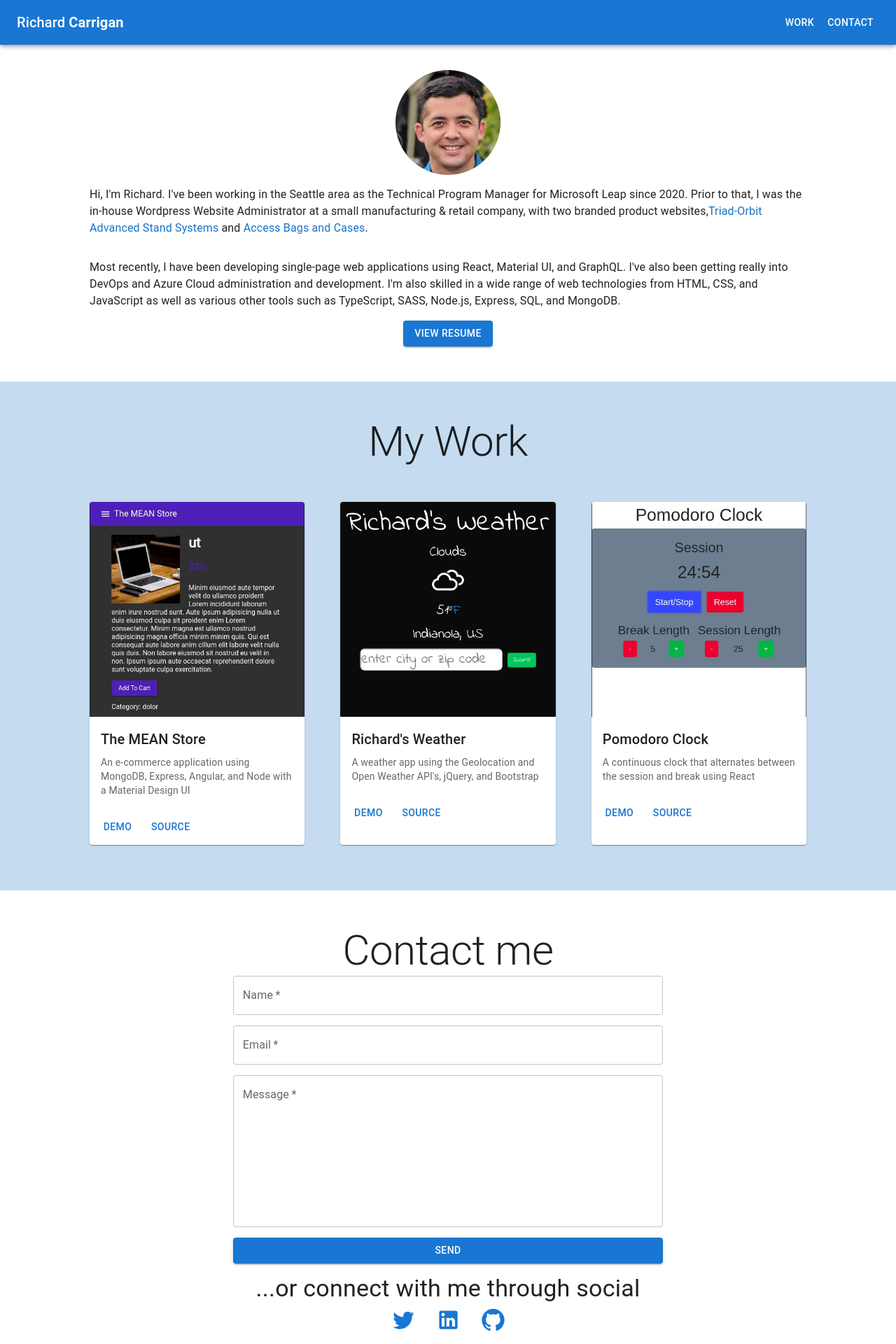
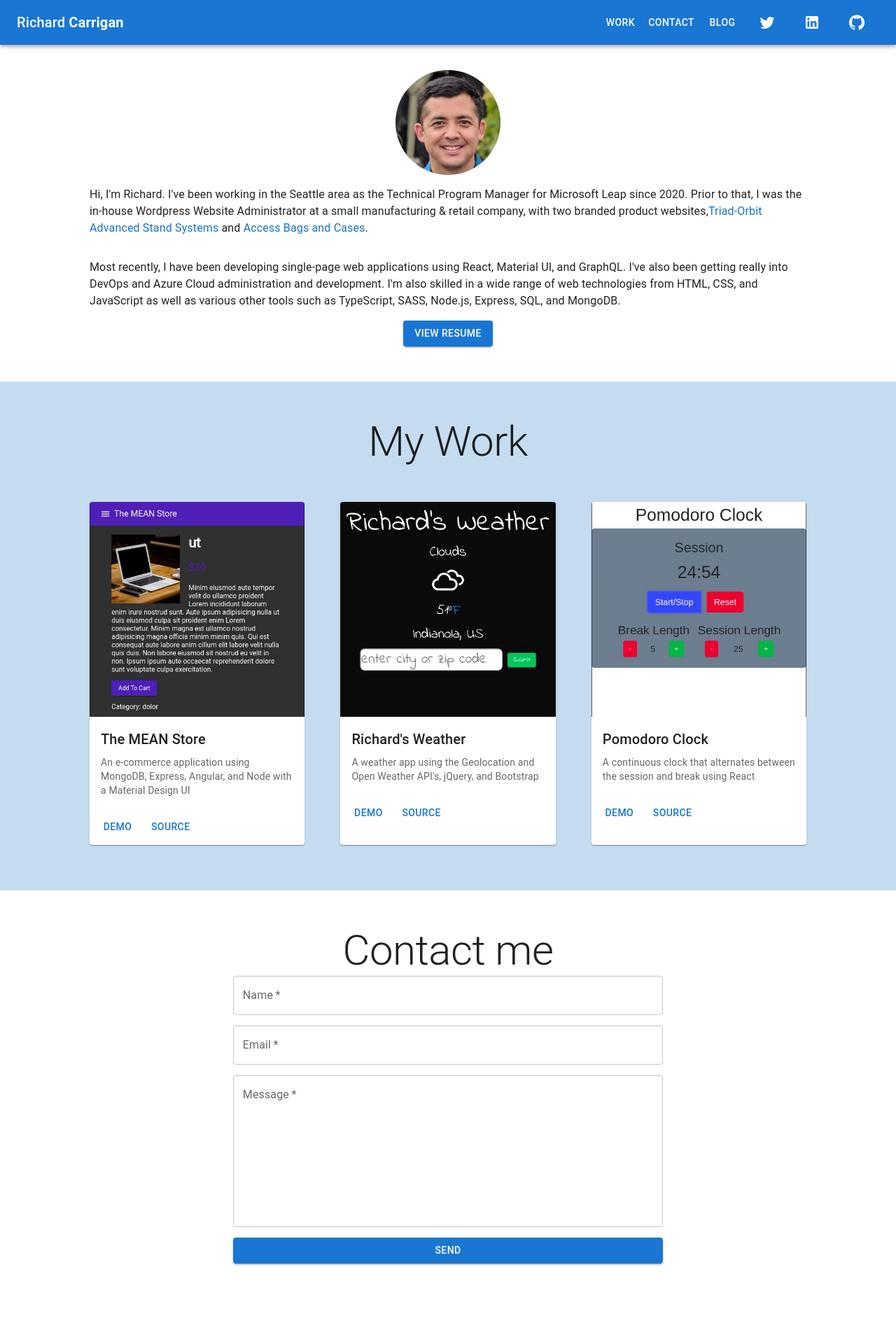
Before and after one commit to richardcarrigan/portfolio, a React (Create React App) app: page / in a window 1280 px wide. Shown: the top 1920 px of the page at 70% size. After the commit the page ends 1870 px from the top, so only its background shows below. Built offline with nearby package versions, Linux system fonts and the light colour scheme.

Commit message:
Move social links to header Fix #3

```diff
--- a/src/components/Contact.jsx
+++ b/src/components/Contact.jsx
@@ -1,7 +1,4 @@
 import { Typography, Button, TextField } from '@mui/material';
-import TwitterIcon from '@mui/icons-material/Twitter';
-import LinkedInIcon from '@mui/icons-material/LinkedIn';
-import GitHubIcon from '@mui/icons-material/GitHub';
 
 export default function Contact() {
   return (
@@ -23,36 +20,6 @@ export default function Contact() {
           Send
         </Button>
       </form>
-      <Typography variant='h4'>...or connect with me through social</Typography>
-      <div class='social'>
-        <a
-          href='https://twitter.com/Rich_Carrigan'
-          target='_blank'
-          rel='noreferrer'
-        >
-          <Button aria-label='Twitter'>
-            <TwitterIcon fontSize='large' />
-          </Button>
-        </a>
-        <a
-          href='https://www.linkedin.com/in/richardcarrigan'
-          target='_blank'
-          rel='noreferrer'
-        >
-          <Button aria-label='LinkedIn'>
-            <LinkedInIcon fontSize='large' />
-          </Button>
-        </a>
-        <a
-          href='https://github.com/nihonjinboy85'
-          target='_blank'
-          rel='noreferrer'
-        >
-          <Button aria-label='Github'>
-            <GitHubIcon fontSize='large' />
-          </Button>
-        </a>
-      </div>
     </section>
   );
 }
--- a/src/components/Header.jsx
+++ b/src/components/Header.jsx
@@ -3,24 +3,24 @@ import {
   AppBar,
   Box,
   Button,
-  // Container,
   Divider,
   Drawer,
   IconButton,
+  Link,
   List,
   ListItem,
   ListItemButton,
   ListItemText,
-  // Menu,
-  // MenuIcon,
-  // MenuItem,
   Toolbar,
   Typography
 } from '@mui/material';
 import MenuIcon from '@mui/icons-material/Menu';
+import TwitterIcon from '@mui/icons-material/Twitter';
+import LinkedInIcon from '@mui/icons-material/LinkedIn';
+import GitHubIcon from '@mui/icons-material/GitHub';
 
 const drawerWidth = 240;
-const navItems = ['Work', 'Contact'];
+const navItems = ['Work', 'Contact', 'Blog'];
 
 export default function Header(props) {
   const { window } = props;
@@ -40,13 +40,45 @@ export default function Header(props) {
         {navItems.map(item => (
           <ListItem key={item} disablePadding>
             <ListItemButton sx={{ textAlign: 'center' }}>
-              <Button href={`#${item.toLowerCase()}`}>
+              <Button
+                href={
+                  item.toLowerCase() === 'blog'
+                    ? `https://blog.richardcarrigan.dev`
+                    : `#${item.toLowerCase()}`
+                }
+              >
                 <ListItemText primary={item} />
               </Button>
             </ListItemButton>
           </ListItem>
         ))}
       </List>
+      <div class='social'>
+        <Link
+          href='https://twitter.com/Rich_Carrigan'
+          target='_blank'
+          rel='noreferrer'
+          aria-label='Twitter'
+        >
+          <TwitterIcon />
+        </Link>
+        <Link
+          href='https://www.linkedin.com/in/richardcarrigan'
+          target='_blank'
+          rel='noreferrer'
+          aria-label='LinkedIn'
+        >
+          <LinkedInIcon />
+        </Link>
+        <Link
+          href='https://github.com/nihonjinboy85'
+          target='_blank'
+          rel='noreferrer'
+          aria-label='Github'
+        >
+          <GitHubIcon />
+        </Link>
+      </div>
     </Box>
   );
 
@@ -62,23 +94,54 @@ export default function Header(props) {
             aria-label='open drawer'
             edge='start'
             onClick={handleDrawerToggle}
-            sx={{ mr: 2, display: { sm: 'none' } }}
+            sx={{ mr: 2, display: { md: 'none' } }}
           >
             <MenuIcon />
           </IconButton>
           <Typography variant='h6' component='div' sx={{ flexGrow: 1 }}>
             Richard <span id='last-name'>Carrigan</span>
           </Typography>
-          <Box sx={{ display: { xs: 'none', sm: 'block' } }}>
+          <Box sx={{ display: { xs: 'none', md: 'block' } }}>
             {navItems.map(item => (
               <Button
-                href={`#${item.toLowerCase()}`}
+                href={
+                  item.toLowerCase() === 'blog'
+                    ? `https://blog.richardcarrigan.dev`
+                    : `#${item.toLowerCase()}`
+                }
                 key={item}
                 sx={{ color: '#fff' }}
               >
                 {item}
               </Button>
             ))}
+            <Button
+              sx={{ color: '#fff' }}
+              href='https://twitter.com/Rich_Carrigan'
+              target='_blank'
+              rel='noreferrer'
+              aria-label='Twitter'
+            >
+              <TwitterIcon />
+            </Button>
+            <Button
+              sx={{ color: '#fff' }}
+              href='https://www.linkedin.com/in/richardcarrigan'
+              target='_blank'
+              rel='noreferrer'
+              aria-label='LinkedIn'
+            >
+              <LinkedInIcon />
+            </Button>
+            <Button
+              sx={{ color: '#fff' }}
+              href='https://github.com/nihonjinboy85'
+              target='_blank'
+              rel='noreferrer'
+              aria-label='Github'
+            >
+              <GitHubIcon />
+            </Button>
           </Box>
         </Toolbar>
       </AppBar>
@@ -92,7 +155,7 @@ export default function Header(props) {
             keepMounted: true // Better open performance on mobile.
           }}
           sx={{
-            display: { xs: 'block', sm: 'none' },
+            display: { xs: 'block', md: 'none' },
             '& .MuiDrawer-paper': {
               boxSizing: 'border-box',
               width: drawerWidth
@@ -105,13 +168,3 @@ export default function Header(props) {
     </Box>
   );
 }
-
-//                 <Button href={`#${page.toLowerCase()}`}>{page}</Button>
-//             <Button
-//               key={page}
-//               href={`#${page.toLowerCase()}`}
-//               onClick={handleCloseNavMenu}
-//               sx={{ my: 2, color: 'white', display: 'block' }}
-//             >
-//               {page}
-//             </Button>
--- a/src/index.css
+++ b/src/index.css
@@ -59,6 +59,13 @@ section * {
 .projects > div {
   margin-bottom: 15px;
 }
+.social {
+  display: flex;
+  justify-content: space-around;
+  position: absolute;
+  bottom: 0;
+  width: 100%;
+}
 
 #contact form {
   display: flex;
```
